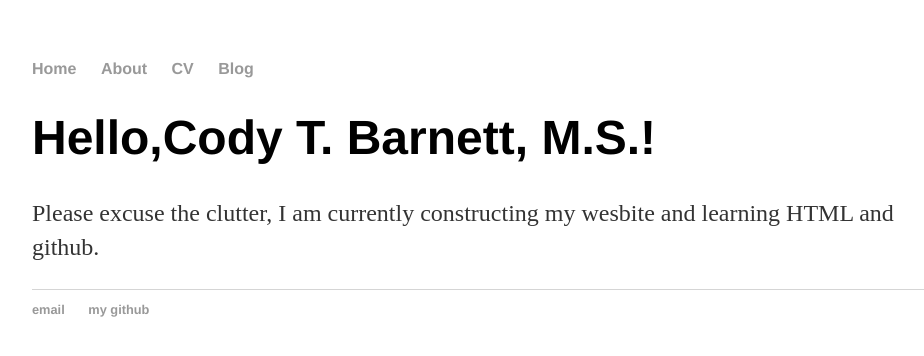
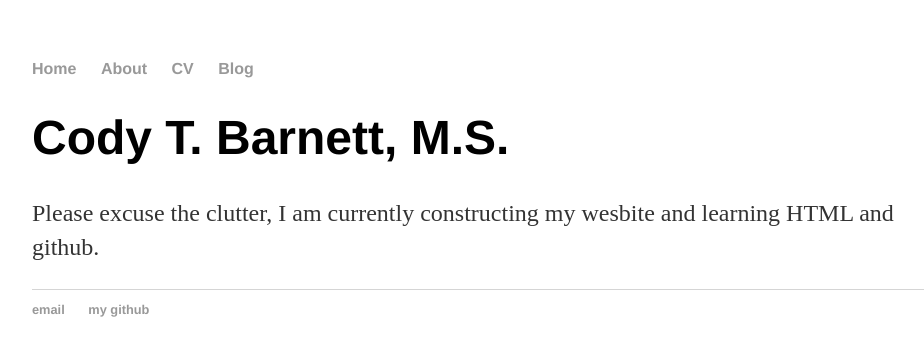
Before and after one commit to Cbarnett207/CBarnett207.github.io, a Jekyll site: the page index.html, which Jekyll copies as it is, in a window 1280 px wide. Shown: the top 356 px of the page, without its empty margins (160-1084 px from the left). Built offline with Jekyll 4.4.1, drawn with Linux system fonts in a browser that asks for light colours.

Commit message:
Update index.html
removed some text from home header.

```diff
--- a/index.html
+++ b/index.html
@@ -16,7 +16,7 @@
 		</nav>
 		<div class="container">
     		<div class="blurb">
-        		<h1>Hello,Cody T. Barnett, M.S.!</h1>
+        		<h1>Cody T. Barnett, M.S.</h1>
 				<p>Please excuse the clutter, I am currently constructing my wesbite and learning HTML and github.</p>
     		</div><!-- /.blurb -->
 		</div><!-- /.container -->
```
